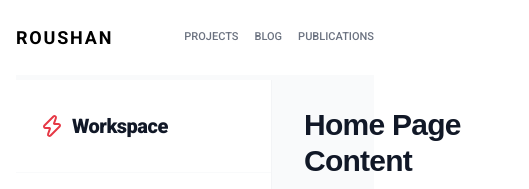
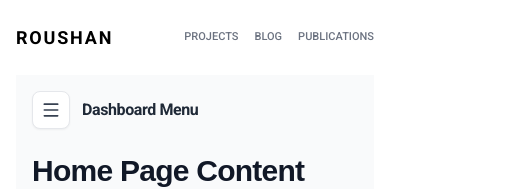
Before and after one commit to roushan-sheik/roushansheik.me, a Next.js app: page /cms/dashboard/home in a window 390 px wide. Shown: the top 189 px of the page, 529 px wide, since content can reach past the window. Built offline with nearby package versions, Linux system fonts and the light colour scheme; no server answers; the database is empty.

Commit message:
feat: add mobile-responsive sidebar with toggle menu and update container padding for small screens

```diff
--- a/src/app/cms/dashboard/home/page.js
+++ b/src/app/cms/dashboard/home/page.js
@@ -118,7 +118,7 @@ export default function HomeEditor() {
         </div>
       )}
 
-      <form onSubmit={handleSubmit} className="bg-white p-8 rounded-2xl shadow-[0_8px_30px_rgb(0,0,0,0.04)] border border-gray-100 space-y-8 transition-all hover:shadow-[0_8px_30px_rgb(0,0,0,0.08)]">
+      <form onSubmit={handleSubmit} className="bg-white p-4 sm:p-6 md:p-8 rounded-2xl shadow-[0_8px_30px_rgb(0,0,0,0.04)] border border-gray-100 space-y-8 transition-all hover:shadow-[0_8px_30px_rgb(0,0,0,0.08)]">
 
         <div className="border-b border-gray-100 pb-8">
           <h3 className="text-lg font-semibold text-gray-800 mb-6">Profile Image</h3>
--- a/src/app/cms/dashboard/layout.js
+++ b/src/app/cms/dashboard/layout.js
@@ -2,11 +2,18 @@
 
 import Link from "next/link";
 import { usePathname } from "next/navigation";
-import { Zap, LayoutDashboard, Home, Newspaper, Globe, FolderDot, BookOpen, Users } from "lucide-react";
+import { Zap, LayoutDashboard, Home, Newspaper, Globe, FolderDot, BookOpen, Users, Menu, X } from "lucide-react";
 import LogoutButton from "./LogoutButton";
+import { useState, useEffect } from "react";
 
 export default function DashboardLayout({ children }) {
   const pathname = usePathname();
+  const [isSidebarOpen, setIsSidebarOpen] = useState(false);
+
+  // Close sidebar on route change
+  useEffect(() => {
+    setIsSidebarOpen(false);
+  }, [pathname]);
 
   const getLinkClass = (path) => {
     // For the root dashboard overview, it must be an exact match
@@ -21,8 +28,16 @@ export default function DashboardLayout({ children }) {
 
   return (
     <div className="min-h-screen flex bg-gray-50 text-black">
+      {/* Mobile Overlay */}
+      {isSidebarOpen && (
+        <div
+          className="fixed inset-0 bg-black/50 z-40 md:hidden top-[80px]"
+          onClick={() => setIsSidebarOpen(false)}
+        />
+      )}
+
       {/* Sidebar */}
-      <aside className="w-64 bg-white border-r border-gray-100 flex flex-col justify-between fixed top-[80px] h-[calc(100vh-80px)] overflow-y-auto z-40">
+      <aside className={`w-64 bg-white border-r border-gray-100 flex flex-col justify-between fixed top-[80px] left-0 md:left-auto h-[calc(100vh-80px)] overflow-y-auto z-50 transition-transform duration-300 ${isSidebarOpen ? "translate-x-0" : "-translate-x-full md:translate-x-0"}`}>
         <div>
           <div className="px-6 py-8 border-b border-gray-50">
             <h2 className="text-xl font-black text-gray-900 tracking-tight flex items-center gap-2">
@@ -60,7 +75,13 @@ export default function DashboardLayout({ children }) {
       </aside>
 
       {/* Main Content */}
-      <main className="flex-1 p-8 ml-64">
+      <main className="flex-1 p-4 md:p-8 md:ml-64 w-full overflow-x-hidden">
+        <div className="md:hidden mb-6 flex items-center">
+          <button onClick={() => setIsSidebarOpen(true)} className="p-2 bg-white rounded-lg shadow-sm border border-gray-200 text-gray-700 hover:bg-gray-50">
+            <Menu className="w-5 h-5" />
+          </button>
+          <span className="ml-3 font-bold text-gray-800 tracking-tight">Dashboard Menu</span>
+        </div>
         <div className="max-w-4xl mx-auto">
           {children}
         </div>
```
